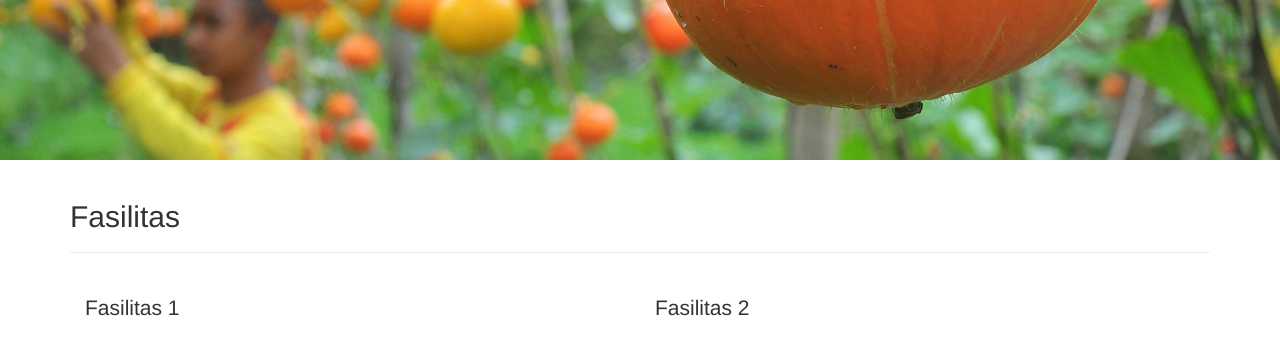
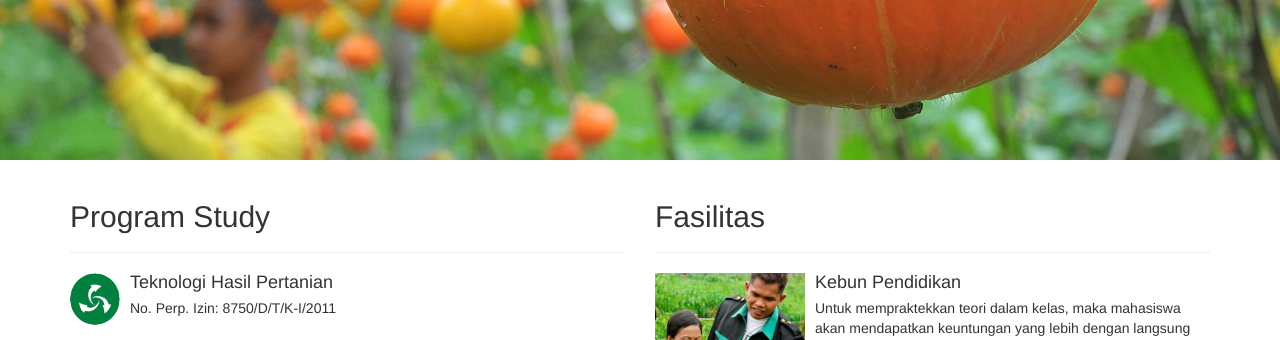
Before and after one commit to alifahfathonah/universitas_quality, a PHP site: page /fakultas.php in a window 1280 px wide. Shown: the part 440-780 px from the top of the page. Run offline with PHP 8.4, Linux system fonts and the light colour scheme; data comes from the database, SQL or seed files in the repository.

Commit message:
Penambahan Bagian Prodi dan fasilitas pada halaman fakultas

```diff
--- a/fakultas.php
+++ b/fakultas.php
@@ -9,9 +9,25 @@
 
     if( isset($_GET['fak']) ) { $fakultas_aktif = strtolower($_GET['fak']); }
 
+	//Bagian untuk kelola database
+
+	//Bagian untuk Data Fakultas
     $query_fak      = "SELECT * FROM fakultas WHERE id_fakultas = '".strtoupper($fakultas_aktif)."' ";
     $exec_fakultas  = mysql_query($query_fak) or die(mysql_error());
     $fak_data       = mysql_fetch_array($exec_fakultas) or die(mysql_error());
+
+	//Bagian utk data Fasilitas
+	$query_fas		= "SELECT * FROM fasilitas WHERE id_fakultas = '".strtoupper($fakultas_aktif)."' ";
+	$exec_fas  		= mysql_query($query_fas) or die(mysql_error());
+	//ambil data langsung pada "body"
+
+	//Bagian utk data Program Study
+	$query_pro		= "SELECT * FROM prodi WHERE id_fakultas = '".strtoupper($fakultas_aktif)."' ";
+	$exec_pro  		= mysql_query($query_pro) or die(mysql_error());
+	//ambil data langsung pada "body"
+
+
+	//Veriabel masuk dari databse
 
     //Variable spesifik fakultas
     $fak_nama       = $fak_data['nama'];
@@ -87,6 +103,18 @@
                 background:url(<?php echo $fak_gambar; ?>) no-repeat;
                 background-size:cover;
             }
+
+			@media (max-width: 767px) {
+				.media-object {
+					width:100px;
+				}
+			}
+
+			@media (min-width: 768px) {
+				.media-object {
+					width:150px;
+				}
+			}
 
         </style>
 
@@ -167,71 +195,89 @@
   <!-- Konten di bawah header -->
   <div class="container" >
 
+	<div class="row">
+
+	   <!-- Program Studi -->
+	  <div class="col-md-6 col-sm-6" >
+
+
+				<div class="page-header">
+					<h2>Program Study </h2>
+				</div>
+
+				<?php
+				while($pro_data = mysql_fetch_array($exec_pro) ){
+
+					$nama_pro 	= $pro_data['nama_prodi'];
+					$logo_pro 	= $pro_data['logo_prodi'];
+					$no_izi		= $pro_data['nomor_izin'];
+
+				?>
+
+
+							<div class="media">
+							  <a class="pull-left" href="#" style="cursor:default;">
+								<img style="width:50px; border-radius:25px;" class="img-responsive" src="<?php echo $logo_pro; ?>" alt="Gambar">
+							  </a>
+							  <div class="media-body">
+								<h4 class="media-heading"><?php echo $nama_pro; ?></h4>
+								<?php echo $no_izi; ?>
+							  </div>
+							</div>
+		  					<hr>
+
+
+
+				<?php
+				}
+				?>
+
+
+	  </div>
+	  <!--END-Program Studi-->
+
+
 	  <!-- Fasiltas Fakultas  -->
-	  <div class="row" >
-
-			<!-- Fasilitas dalam fakultas -->
-			<div class="col-md-12">
+			<div class="col-md-6 col-sm-6">
 
 				<div class="page-header">
 					<h2>Fasilitas </h2>
 				</div>
 
-                <!-- Item utk fasilitas -->
-				<div class="col-md-6 col-sm-6">
+				<!-- Item utk fasilitas -->
+				<?php
+				while($fas_data = mysql_fetch_array($exec_fas) ){
 
-					<h3 class="lead">Fasilitas 1</h3>
+					$nama_fas 	= $fas_data['nama'];
+					$gambar_fas = $fas_data['gambar'];
+					$ket_fas 	= $fas_data['keterangan'];
 
-					<div class="special">
-						<div class="special-img">
-							<a href="#">
-								<img src="images/map.jpg" class="img-responsive " alt="Kampus Creator">
-								<span>
-									<p>
-										<br>
-										Jl. Ring Road Ngumban Surbakti No. 18 Medan<br>
-										Simpang Quality<br>
-										<strong>Telp/Fax. (061) 8004 7003</strong>
-									</p>
-								</span>
-							</a>
-						</div>
-					</div>
-				</div>
-                <!-- END-Item utk fasilitas -->
+				?>
 
-				<div class="col-md-6 col-sm-6">
-
-					<h3 class="lead">Fasilitas 2</h3>
-
-					<div class="special">
-						<div class="special-img">
-							<a href="#">
-								<img src="images/map.jpg" class="img-responsive" alt="Kampus Innovator">
-								<span>
-									<p>
-										<br>
-										Quality Hill<br>
-										Peceran - Lau Gumba Kecamatan Berastagi<br>
-										<strong>Telp. (06288) 92188</strong>
-									</p>
-								</span>
-							</a>
-						</div>
+					<div class="media">
+					  <a class="pull-left" href="#" style="cursor:default;">
+						<img class="media-object" src="<?php echo $gambar_fas; ?>" alt="Gambar">
+					  </a>
+					  <div class="media-body">
+						<h4 class="media-heading"><?php echo $nama_fas; ?></h4>
+						<?php echo $ket_fas; ?>
+					  </div>
 					</div>
 
-				</div>
 
+				<?php
+				}
+				?>
+				<!-- END- Item utk fasilitas -->
 
 			</div>
-			<!-- END-Fasilitas dalam fakultas -->
+	  		<!-- END-Fasiltas Fakultas -->
 
 	  </div>
-	  <!-- END-Fasiltas Fakultas -->
 
 
 	  <!-- FOOTER -->
-	  <footer style="margin-top:50px;">
+	  <footer class="col-md-12" style="margin-top:50px;">
 		<p class="pull-right"><a href="#">Back to top</a></p>
 		<p>
 			&copy; 2014 Unversitas Quality<br>
```
